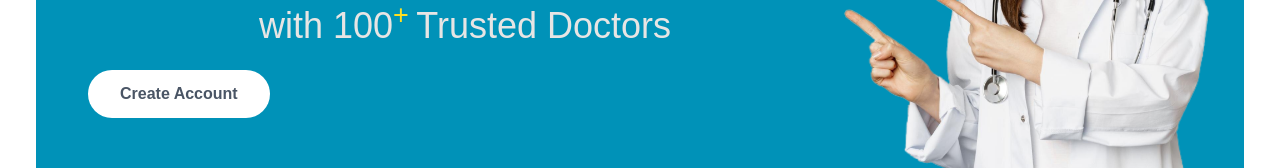
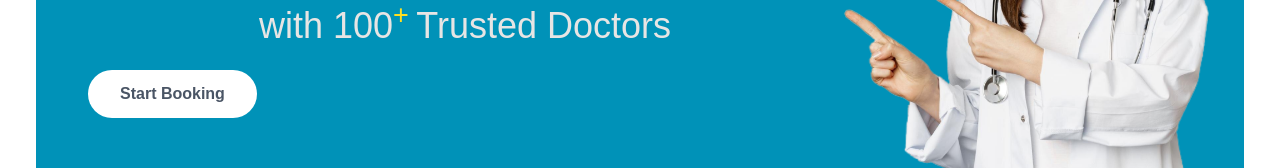
Before and after one commit to jomi087/mediBook, a React (Vite) app in the folder frontend/: page / in a window 1280 px wide. Shown: the part 2453-2621 px from the top of the page. Built offline with nearby package versions, Linux system fonts and the light colour scheme.

Commit message:
feat: implement reusable Button component and update Banner, Navbar, and TopDoctors to use it

```diff
--- a/frontend/src/components/Banner.jsx
+++ b/frontend/src/components/Banner.jsx
@@ -1,5 +1,6 @@
 import { useNavigate } from 'react-router-dom';
 import { assets } from '../assets/assets';
+import Button from './ui/Button';
 
 const Banner = () => {
   const navigate = useNavigate();
@@ -15,15 +16,15 @@ const Banner = () => {
             Trusted Doctors
           </p>
         </div>
-        <button
+        <Button
           onClick={() => {
             navigate('/login');
             window.scrollTo(0, 0);
           }}
           className="bg-white text-sm sm:text-base text-gray-600 px-8 py-3 rounded-full mt-6 hover:scale-103 transition-all font-montserrat font-semibold"
         >
-          Create Account
-        </button>
+          Start Booking
+        </Button>
       </div>
       {/* right side */}
       <div className="hidden md:block md:w-1/2 lg:w-92.5 relative">
--- a/frontend/src/components/Navbar.jsx
+++ b/frontend/src/components/Navbar.jsx
@@ -1,6 +1,7 @@
 import { NavLink, useNavigate } from 'react-router-dom';
 import { assets } from '../assets/assets';
 import { useState } from 'react';
+import Button from './ui/Button';
 
 const Navbar = () => {
   const navigate = useNavigate();
@@ -96,12 +97,12 @@ const Navbar = () => {
             </div>
           </div>
         ) : (
-          <button
+          <Button
             className="bg-primary text-white px-6 py-3 rounded-full font-light hover:bg-primary-hover hidden md:block"
             onClick={() => navigate('/login')}
           >
             Create Account
-          </button>
+          </Button>
         )}
       </div>
     </div>
--- a/frontend/src/components/TopDoctors.jsx
+++ b/frontend/src/components/TopDoctors.jsx
@@ -1,6 +1,7 @@
 import { useContext } from 'react';
 import { useNavigate } from 'react-router-dom';
 import { AppContext } from '../context/AppContext';
+import Button from './ui/Button';
 
 const TopDoctors = () => {
   const navigate = useNavigate();
@@ -30,7 +31,7 @@ const TopDoctors = () => {
           </div>
         ))}
       </div>
-      <button
+      <Button
         onClick={() => {
           navigate('/doctors');
           window.scrollTo(0, 0);
@@ -38,7 +39,7 @@ const TopDoctors = () => {
         className="rounded-full mt-10 bg-blue-50 text-gray-600 px-12 py-3"
       >
         More
-      </button>
+      </Button>
     </div>
   );
 };
--- /dev/null
+++ b/frontend/src/components/ui/Button.jsx
@@ -0,0 +1,19 @@
+const Button = ({ children, className = '', type = 'button', ...props }) => {
+  return (
+    <button
+      type={type}
+      className={`
+        cursor-pointer
+        transition-all
+        duration-200
+        disabled:opacity-50
+        disabled:cursor-not-allowed
+        ${className}
+      `}
+      {...props}
+    >
+      {children}
+    </button>
+  );
+};
+export default Button;
```
Also changed, not shown: 1 other file (tests, documents, lock files or other folders).
